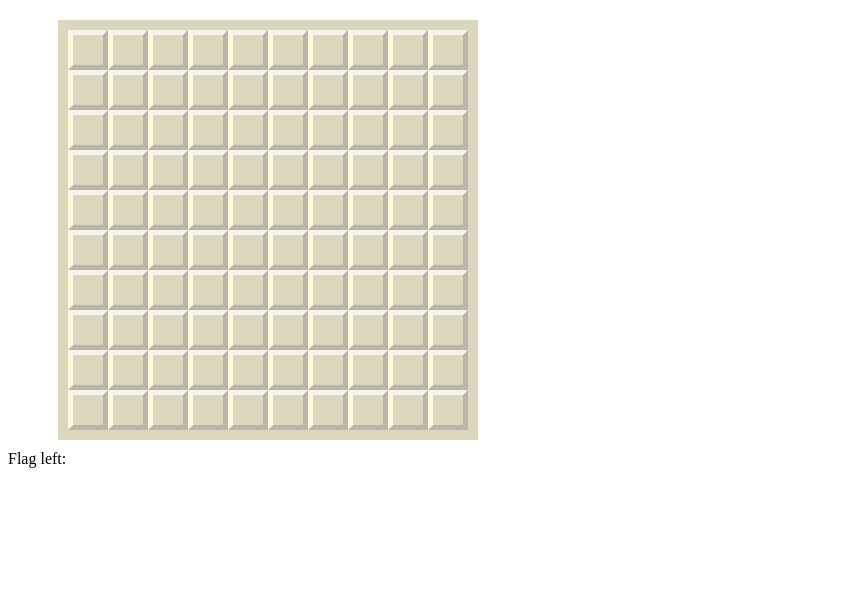
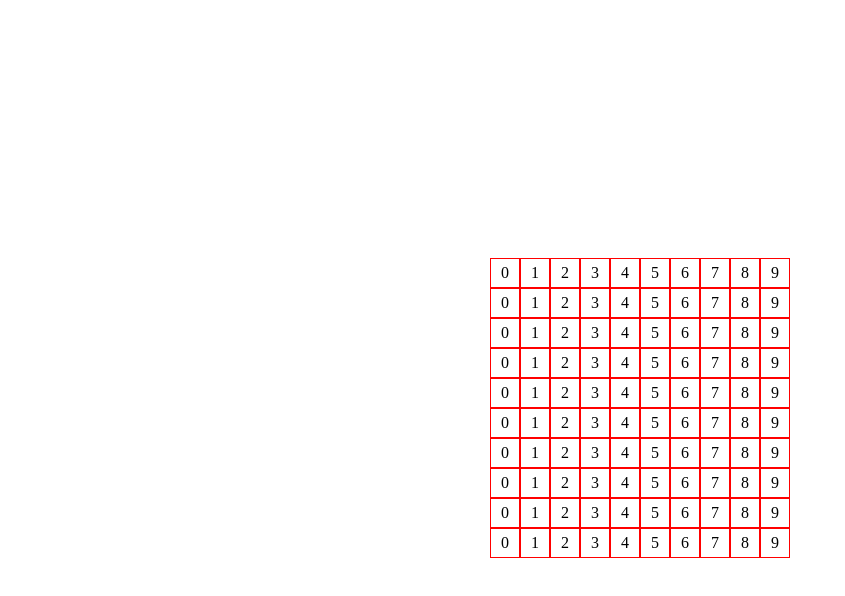
Before and after one commit to merovinjs/react-hooks-lesson, a React (Vite) app: page /exercise/mineswappergame in a window 1280 px wide. Shown: the top 596 px of the page, without its empty margins (0-845 px from the left). Built offline with nearby package versions, Linux system fonts and the light colour scheme.

Commit message:
added:material-ui

```diff
--- a/package.json
+++ b/package.json
@@ -10,6 +10,9 @@
     "preview": "vite preview"
   },
   "dependencies": {
+    "@emotion/react": "^11.11.3",
+    "@emotion/styled": "^11.11.0",
+    "@mui/material": "^5.15.6",
     "react": "^18.2.0",
     "react-dom": "^18.2.0",
     "react-hook-form": "^7.46.2",
--- a/src/pages/exercise/MineSwapperGame/MineSwapperGame.tsx
+++ b/src/pages/exercise/MineSwapperGame/MineSwapperGame.tsx
@@ -1,120 +1,10 @@
-import { useEffect, useState, useRef } from "react";
-import style from "./styles.module.css";
-interface Square {
-  id: number;
-  className?: string;
-  value: string | null;
-  data?: string | number;
-  isClick?: boolean;
-}
-const CreateBoard = () => {
-  const width = 10;
-  const bombAmount = 20;
-  const [isGameOver, setIsgameOver] = useState(false);
-  const [isclick, setIsClick] = useState(false);
-  const [squares, setSquares] = useState<Square[]>([]);
-  const [bombArray, setBombArray] = useState<Square[]>([]);
-  const [emptyArray, setEmtyArray] = useState<Square[]>([]);
-  const [gameArray, setGameArray] = useState<Square[]>([]);
-  const [shuffleArray, setShuffleArray] = useState<Square[]>([]);
-  useEffect(() => {
-    const bombArray: Square[] = Array(bombAmount).fill("bomb");
-    const emptyArray: Square[] = Array(width * width - bombAmount).fill("valid");
-    const gameArray: Square[] = emptyArray.concat(bombArray);
-    const shuffleArray: Square[] = gameArray.sort(() => Math.random() - 0.5);
-    const squares: Square[] = Array(width * width)
-      .fill(null)
-      .map((_, i) => ({
-        id: i,
-        value: `${shuffleArray[i]}`,
-        className: `${shuffleArray[i]}`,
-      }));
-
-    setEmtyArray(emptyArray);
-    setBombArray(bombArray);
-    setShuffleArray(shuffleArray);
-    setSquares(squares);
-    setGameArray(gameArray);
-  }, [width]);
-  for (let i = 0; i < squares.length; i++) {
-    let total: number = 0;
-    const isLeftEdge = i % width === 0;
-    const isRightEdge = i % width === width - 1;
-    if (squares[i].value == "valid") {
-      if (i > 0 && !isLeftEdge && squares[i - 1].value == "bomb") total++;
-      if (i > 9 && !isRightEdge && squares[i + 1 - width].value == "bomb") total++;
-      if (i > 10 && squares[i - width].value == "bomb") total++;
-      if (i > 11 && !isLeftEdge && squares[i - width - 1].value == "bomb") total++;
-      if (i < 99 && !isRightEdge && squares[i + 1].value == "bomb") total++;
-      if (i < 90 && isLeftEdge && squares[i - 1 + width].value == "bomb") total++;
-      if (i < 88 && !isRightEdge && squares[i + 1 + width].value == "bomb") total++;
-      if (i < 89 && squares[i + width].value == "bomb") total++;
-      squares[i].data = total;
-    }
-  }
-
-  const handleNormalClick = (square: Square) => {
-    if (isGameOver) return;
-    if (square.value == "bomb") {
-      gameOver();
-    } else {
-      let total = square.data;
-      if (total != 0) {
-        square.className = "checked";
-        square.isClick = true;
-        if (total === 1) square.className = "one";
-        if (total === 2) square.className = "two";
-        if (total === 3) square.className = "three";
-        if (total === 4) square.className = "four";
-        if (total === 5) square.className = "five";
-        if (total === 6) square.className = "six";
-      }
-      setIsClick(true);
-    }
-    console.log(square);
-  };
-  const result = useRef<HTMLDivElement>(null);
-  function gameOver() {
-    squares.forEach(function (square) {
-      if (square.value == "bomb") {
-        square.className = "checked";
-      }
-    });
-    setIsgameOver(true);
-    if (result.current) {
-      result.current.innerHTML = "game Over";
-    }
-  }
-  const Square = ({ square }: { square: Square }) => {
-    return (
-      <div
-        onClick={() => handleNormalClick(square)}
-        className={square.className === "valid" ? style.valid : square.className === "one" ? style.one : square.className === "two" ? style.two : square.className === "three" ? style.three : square.className === "four" ? style.four : square.className === "five" ? style.five : square.className === "six" ? style.six : square.className === "checked" ? style.checked : style.bomb}
-        key={square.id}>
-        {isGameOver ? square.value == "bomb" && square.value?.charAt(0) : ""}
-      </div>
-    );
-  };
-  return (
-    <div>
-      <div className={style.grid}>
-        {squares.map((square) => (
-          <Square key={square.id} square={square} />
-        ))}
-      </div>
-      <div>
-        Flag left:<span></span>
-      </div>
-      <div ref={result}></div>
-    </div>
-  );
-};
+import Board from "./component/Board";
 
 const MineSwapperGame = () => {
   return (
-    <div>
-      <CreateBoard />
-    </div>
+    <>
+      <Board />
+    </>
   );
 };
 
--- /dev/null
+++ b/src/pages/exercise/MineSwapperGame/component/Board.tsx
@@ -0,0 +1,46 @@
+import { Container } from "@mui/material";
+import style from "../styles.module.css";
+const Board = () => {
+  const dimention = {
+    width: 10,
+    height: 10,
+  };
+  const array2D = Array(dimention.width)
+    .fill(null)
+    .map((_, indexH) =>
+      Array(dimention.height)
+        .fill(null)
+        .map((_, indexW) => indexW)
+    );
+  console.log("array2D", array2D);
+  return (
+    <Container component="main" maxWidth="xs">
+      <div className={style.center}>
+        <div
+          style={{
+            display: "grid",
+            gridTemplateColumns: `repeat(${dimention.width}, 30px)`,
+            gridTemplateRows: `repeat(${dimention.height}, 30px)`,
+          }}>
+          {array2D.map((row, i) =>
+            row.map((col, j) => (
+              <div
+                style={{
+                  border: "1px solid red",
+                  display: "flex",
+                  placeContent: "center center",
+                  alignItems: "center",
+                }}
+                data-dimention={`${i}-${j}`}
+                key={`${i}-${j}`}>
+                {col}
+              </div>
+            ))
+          )}
+        </div>
+      </div>
+    </Container>
+  );
+};
+
+export default Board;
--- a/src/pages/exercise/MineSwapperGame/styles.module.css
+++ b/src/pages/exercise/MineSwapperGame/styles.module.css
@@ -1,47 +1,8 @@
-.container {
-  width: 500px;
+.center {
+  display: flex;
+  place-content: center center;
+  align-items: center;
+  width: 100%;
+  height: 100vh;
+  flex-direction: column;
 }
-.grid {
-  height: 400px;
-  width: 400px;
-  display: flex;
-  background-color: #dcd6bc;
-  margin-left: 50px;
-  margin-top: 20px;
-  border: 10px solid #dcd6bc;
-  margin-bottom: 10px;
-  flex-wrap: wrap;
-}
-.grid div {
-  font-size: 25px;
-  text-align: center;
-  height: 40px;
-  width: 40px;
-  box-sizing: border-box;
-}
-.valid,
-.bomb {
-  border: 5px solid;
-  border-color: #f5f3eb #bab7a9 #bab7a9 #fff9db;
-}
-.checked {
-  height: 40px;
-  width: 40px;
-  background-color: black;
-  color: red;
-  display: flex;
-  justify-content: center;
-  align-items: center;
-}
-.one {
-  content: "1";
-  height: 40px;
-  width: 40px;
-  background-color: aquamarine;
-}
-.two {
-  content: "2";
-  height: 40px;
-  width: 40px;
-  background-color: aquamarine;
-}
```
Also changed, not shown: src/pages/exercise/MineSwapperGame/mineSwapper.txt (added), 1 other file (tests, documents, lock files or other folders).
